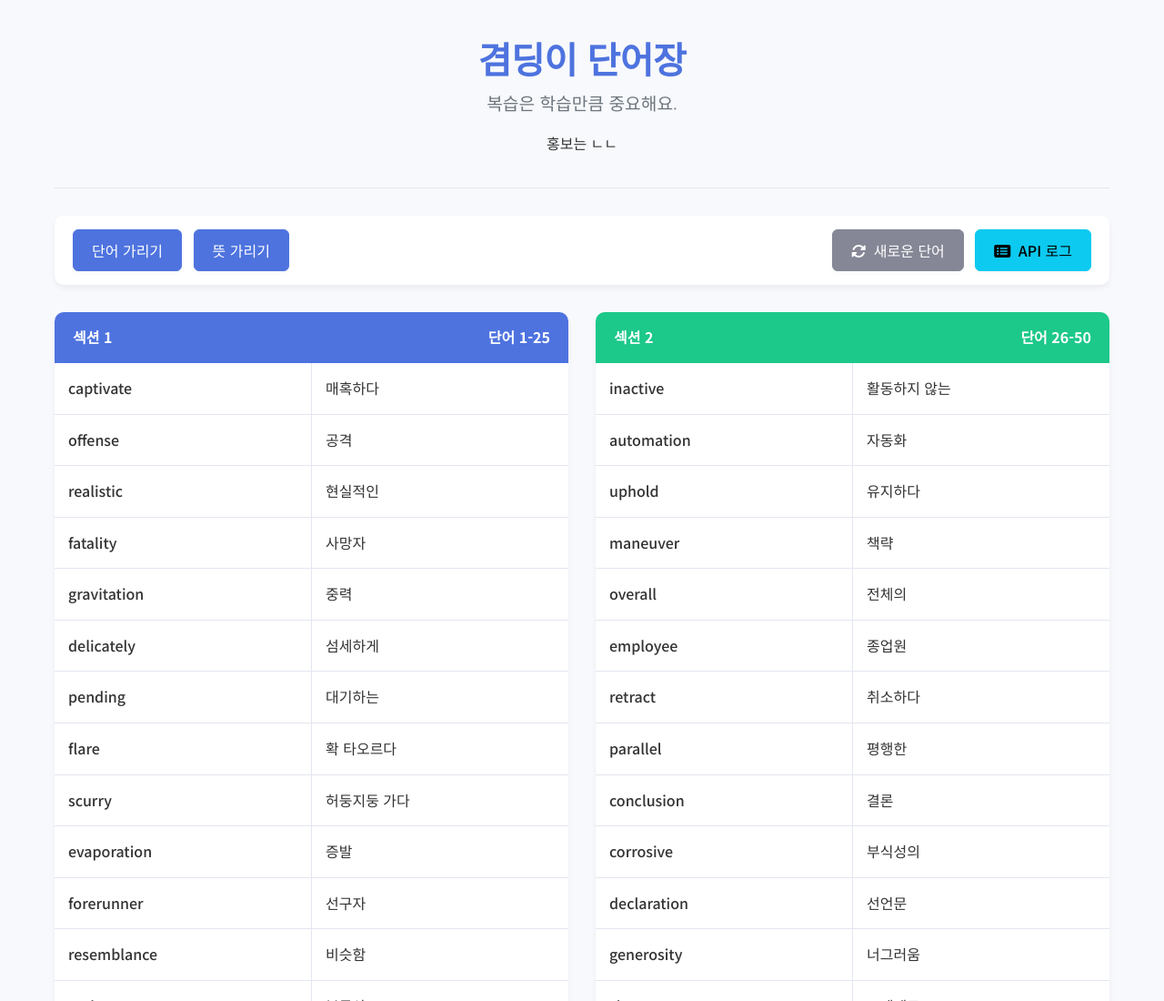
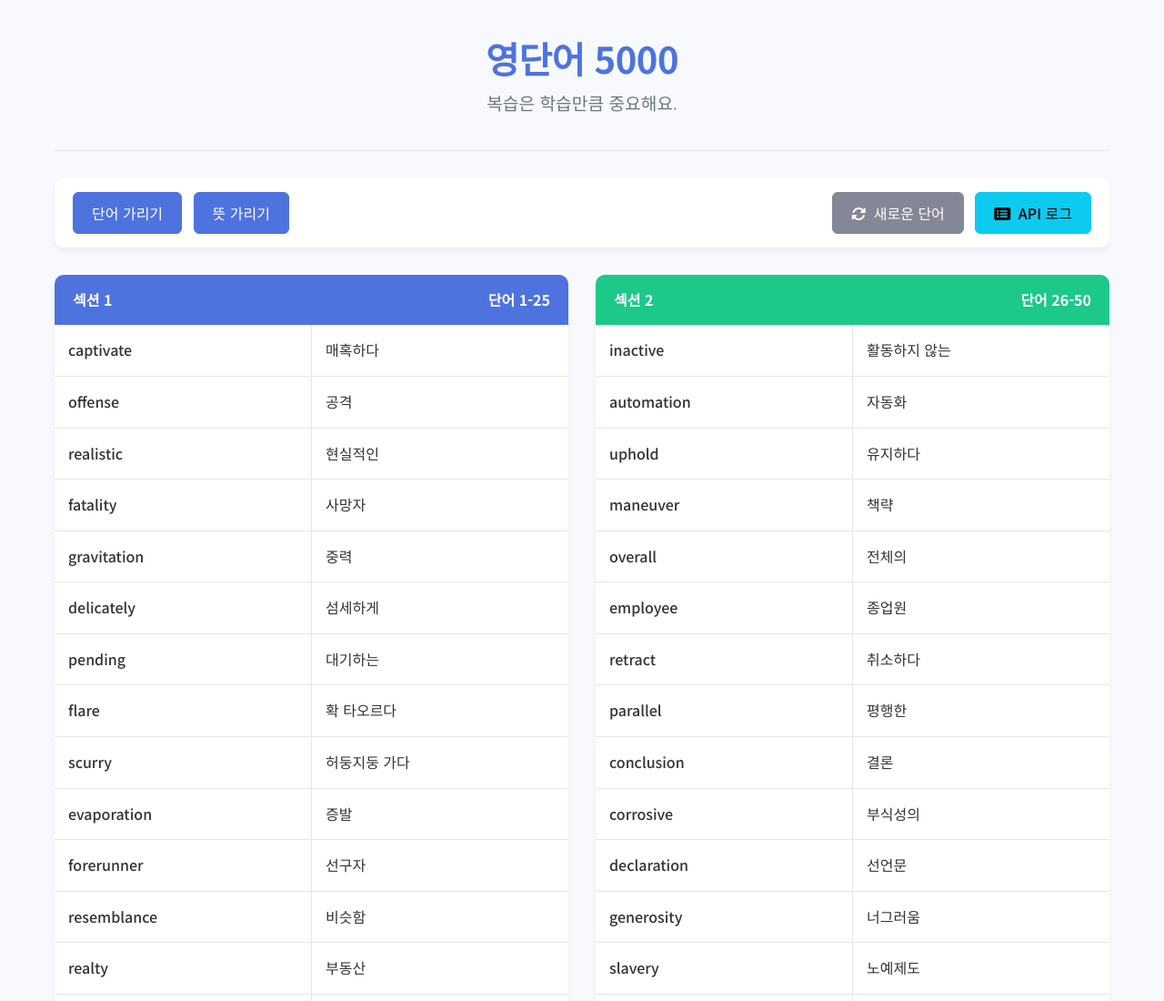
Before and after one commit to coconutparty/words, a plain HTML site: page index.html in a window 1280 px wide. Shown: the top 1100 px of the page at 91% size. Drawn offline with nearby package versions, Linux system fonts and the light colour scheme.

Commit message:
Update and rename words.html to index.html
Signed-off-by: coconutparty <ssh6947@gmail.com>

```diff
--- a/words.html
+++ b/index.html
@@ -3,7 +3,7 @@
 <head>
     <meta charset="UTF-8">
     <meta name="viewport" content="width=device-width, initial-scale=1.0">
-    <title>겸딩이 단어외우기</title>
+    <title>영어단어장</title>
     <link href="https://cdn.jsdelivr.net/npm/bootstrap@5.3.0/dist/css/bootstrap.min.css" rel="stylesheet">
     <link href="https://fonts.googleapis.com/css2?family=Noto+Sans+KR:wght@300;400;500;700&display=swap" rel="stylesheet">
     <link rel="stylesheet" href="https://cdnjs.cloudflare.com/ajax/libs/animate.css/4.1.1/animate.min.css"/>
@@ -326,9 +326,9 @@
 <body>
     <div class="container">
         <header class="app-header">
-            <h1 class="app-title">겸딩이 단어장</h1>
+            <h1 class="app-title">영단어 5000</h1>
             <p class="app-subtitle">홍보는 ㄴㄴ</p>
-            <p class="patchnote">홍보는 ㄴㄴ</p>
+            <p class="patchnote"></p>
         </header>
 
         <div class="controls">
```
